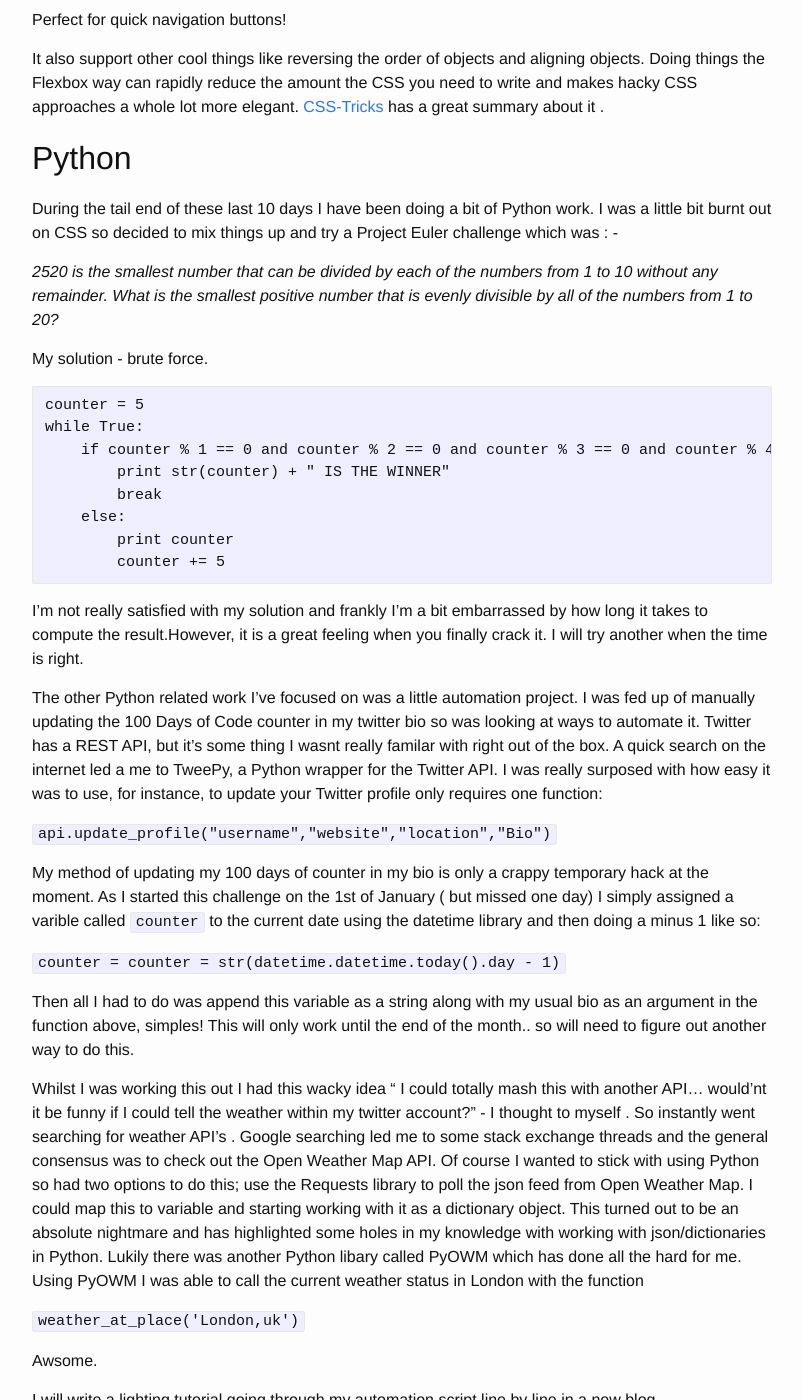
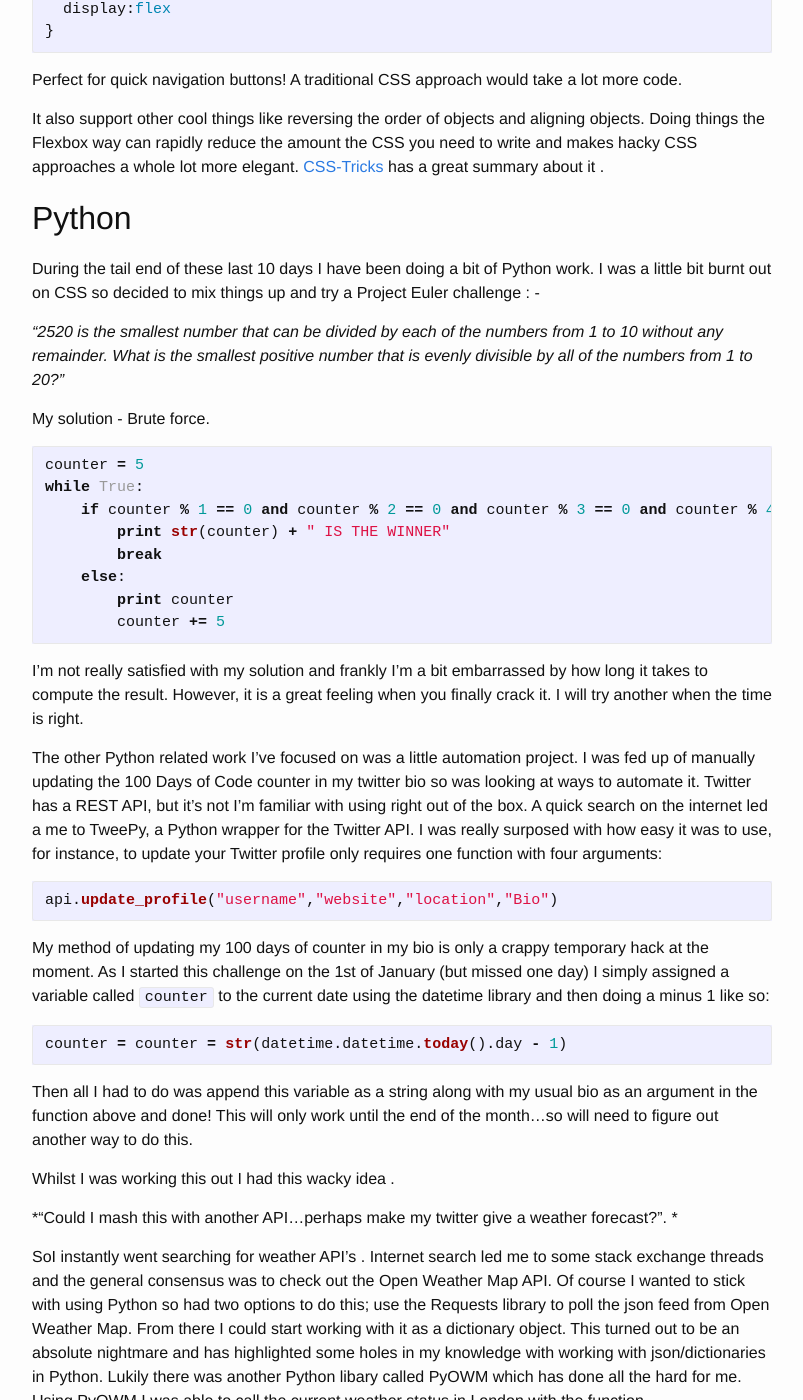
Before and after one commit to chiubaca/chiubaca.github.io, a Jekyll site: the page built from _posts/2017-01-11-day-10-update.markdown, in a window 1280 px wide and 1400 px high, scrolled down 863 px. Shown: the whole window, without its empty margins (238-1041 px from the left). Built offline with Jekyll 4.4.1, drawn with Linux system fonts in a browser that asks for light colours; some of the changed text lies outside the part shown.

Commit message:
fixed issues on day 10 blog

````diff
--- a/_posts/2017-01-11-day-10-update.markdown
+++ b/_posts/2017-01-11-day-10-update.markdown
@@ -11,29 +11,31 @@ I'm a bit late posting this! turns out squeezing in coding, fitness, cooking and
 
 ##CSS
 
-I've been focusing at lot of on getting my CSS fundamentals up to scratch which is something I have been working on before starting [#100DaysOfCode](https://twitter.com/hashtag/100DaysOfCode?src=hash) . I've been reading David S. McFarlands book, CSS - The Missing Manual and have learnt so much from it. The book covers everything - from the history of CSS , basic CSS to more advanced concepts and techniques such as responsive web design approaches, grid frame works , CSS pre-compilers, and general CSS best practices. What great about the is that is written in plain laymans and for mere mortals to understand . I really recommend it if you want to improve your knowledge of CSS.
+I've been focusing a lot of on getting my CSS fundamentals up to scratch which is something I have been working on before starting [#100DaysOfCode](https://twitter.com/hashtag/100DaysOfCode?src=hash) . I've been reading David S. McFarlands book, CSS - The Missing Manual and have learnt so much from it. The book covers everything - from the history of CSS , basic CSS to more advanced concepts and techniques such as responsive web design approaches, grid frame works , CSS pre-compilers, and general CSS best practices. What's great about the book is that it's written for mere mortals to understand . I really recommend it if you want to improve your knowledge of CSS.
 
 I've been playing around with [Skeleton](http://getskeleton.com/) , a really light weight CSS framework for responsive web pages, a nice alternative to Twitter Bootstrap. The whole thing is only ~400 lines of code which is awesome in my opinion. I have been able to read the source code and understand what the inner workings are doing.
 
-Additionally, I've learnt how Flexbox works and had the chance to get my hands dirty with it . When I initially first heard of Flexbox I assumed it was another CSS tool, but to my delight its native CSS. For anyone reading this who doesnt know what Flexbox is, It's a relatively new CSS module which is being supported by most browsers. It makes aligning and moving CSS objects a whole lot easier. For instance if you want to align some an unordered HTML list objects in a row( rather than stacked on top each other like they are by default ), the only would be
+Additionally, I've been getting my hands dirty with Flexbox . When I initially first heard of Flexbox I assumed it was another CSS tool, but to my delight it's native CSS functionality. For anyone reading this who doesnt know what Flexbox is, It's a relatively new CSS module which is being supported by most browsers. It makes aligning and moving CSS objects a whole lot easier. For instance if you want to align an unordered HTML list so it displays in a row rather than stacked on top each other like they are by default , you just need this bit of CSS.
 
-`ul{`
+```css
+ul{
   display:flex
-`}`
+}
+```
 
-Perfect for quick navigation buttons!
+Perfect for quick navigation buttons! A traditional CSS approach would take a lot more code.
 
 It also support other cool things like reversing the order of objects and  aligning objects. Doing things the Flexbox way can rapidly reduce the amount the CSS you need to write and makes hacky CSS approaches a whole lot more elegant. [CSS-Tricks]( https://css-tricks.com/snippets/css/a-guide-to-flexbox/) has a great summary about it .
 
 ## Python
 
-During the tail end of these last 10 days I have been doing a bit of Python work. I was a little bit burnt out on CSS so decided to mix things up and try a Project Euler challenge which was : -
+During the tail end of these last 10 days I have been doing a bit of Python work. I was a little bit burnt out on CSS so decided to mix things up and try a Project Euler challenge : -
 
-*2520 is the smallest number that can be divided by each of the numbers from 1 to 10 without any remainder. What is the smallest positive number that is evenly divisible by all of the numbers from 1 to 20?*
+*"2520 is the smallest number that can be divided by each of the numbers from 1 to 10 without any remainder. What is the smallest positive number that is evenly divisible by all of the numbers from 1 to 20?"*
 
-My solution - brute force.
+My solution - Brute force.
 
-```
+```python
 counter = 5
 while True:
     if counter % 1 == 0 and counter % 2 == 0 and counter % 3 == 0 and counter % 4 == 0 and counter % 5 == 0 and counter % 6 == 0 and counter % 7 == 0 and counter % 8 == 0 and counter % 9 == 0 and counter % 10 == 0 and counter % 11 == 0 and counter % 12 == 0 and counter % 13 == 0 and counter % 14 == 0 and counter % 15 == 0 and counter % 15 == 0 and counter % 16 == 0 and counter % 17 == 0 and counter % 18 == 0 and counter % 19 == 0 and counter % 20 == 0:
@@ -44,31 +46,39 @@ while True:
         counter += 5
 ```
 
-I'm not really satisfied with my solution and frankly I'm a bit embarrassed by how long it takes to compute the result.However, it is a great feeling when you finally crack it. I will try another when the time is right.
+I'm not really satisfied with my solution and frankly I'm a bit embarrassed by how long it takes to compute the result. However, it is a great feeling when you finally crack it. I will try another when the time is right.
 
-The other Python related work I've focused on was a  little automation project. I was fed up of manually updating the 100 Days of Code counter in my twitter bio so was looking at ways to automate it. Twitter has a REST API, but it's some thing  I wasnt really familar with right out of the box. A quick search on the internet led a me to TweePy, a Python wrapper for the Twitter API. I was really surposed with how easy it was to use, for instance, to update your Twitter profile only requires one function:
+The other Python related work I've focused on was a  little automation project. I was fed up of manually updating the 100 Days of Code counter in my twitter bio so was looking at ways to automate it. Twitter has a REST API, but it's not I'm familiar with using right out of the box. A quick search on the internet led a me to TweePy, a Python wrapper for the Twitter API. I was really surposed with how easy it was to use, for instance, to update your Twitter profile only requires one function with four arguments:
 
-``` api.update_profile("username","website","location","Bio") ```
+```python
+api.update_profile("username","website","location","Bio")
+```
 
-My method of updating my 100 days of  counter  in my bio is only a crappy temporary hack at the moment. As I started  this challenge on the 1st of January ( but missed one day) I simply assigned a varible called `counter` to  the current date using the datetime library and then doing a minus 1 like so:
+My method of updating my 100 days of  counter  in my bio is only a crappy temporary hack at the moment. As I started this challenge on the 1st of January (but missed one day) I simply assigned a variable called `counter` to  the current date using the datetime library and then doing a minus 1 like so:
 
-`counter = counter = str(datetime.datetime.today().day - 1)`
+```python
+counter = counter = str(datetime.datetime.today().day - 1)
+```
 
-Then all I had to do was append this variable as a string along with my usual bio as an argument in the function above, simples! This will only work until the end of the month.. so will need to figure out another way to do this.
+Then all I had to do was append this variable as a string along with my usual bio as an argument in the function above and done! This will only work until the end of the month...so will need to figure out another way to do this.
 
-Whilst I was working this out I had this wacky idea  " I could totally mash this with another API... would'nt it be funny if I could tell the weather within my twitter account?" - I thought to myself . So instantly went searching for weather API's . Google searching led me to some stack exchange threads and the general consensus was to check out the Open Weather Map API. Of course I wanted to stick with using Python so had two options to do this; use the Requests library  to poll the json feed from Open Weather Map. I could map this to variable and starting working with it as a dictionary object. This turned out to be an absolute nightmare and has highlighted some holes in my knowledge with working with json/dictionaries in Python. Lukily there was another Python libary called PyOWM which has done all the hard for me.  Using PyOWM I was able to call the current weather status in London with the function
+Whilst I was working this out I had this wacky idea .
+
+*"Could I mash this with another API...perhaps make my twitter give a weather forecast?". *
+
+SoI  instantly went searching for weather API's . Internet search led me to some stack exchange threads and the general consensus was to check out the Open Weather Map API. Of course I wanted to stick with using Python so had two options to do this; use the Requests library  to poll the json feed from Open Weather Map. From there I could start working with it as a dictionary object. This turned out to be an absolute nightmare and has highlighted some holes in my knowledge with working with json/dictionaries in Python. Lukily there was another Python libary called PyOWM which has done all the hard for me.  Using PyOWM I was able to call the current weather status in London with the function
 
 `weather_at_place('London,uk')`
 
-Awsome.
+Sweet.
 
-I will write a lighting tutorial going through my automation script line by line in a new blog.
+I will write a lighting tutorial going through my automation script line by line and explain how I mapped the weather forecast to emojis using unicode in a seperate blog.
 
 Once the script was working I was a able to set it as a daily scheduled task on PythonAnywhere and voila, everything was automated.
 
 ## Thoughts So Far
 
-Though initially the first couple of days were tough I find I'm enojoying this challenge more and more. The [#100DaysOfCode](https://twitter.com/hashtag/100DaysOfCode?src=hash) Twitter community is amazing and I've enjoyed interacting with others also participating challenge.
+Though initially the first couple of days were tough I find I'm enojoying this challenge more and more. The [#100DaysOfCode](https://twitter.com/hashtag/100DaysOfCode?src=hash) Twitter community is amazing and I''m' enjoying interacting with others also participating in the challenge.
 
 For the next 10 days I'm planning more CSS work . I want too play with Sass , disasemble this Jeklly blog and attempt to theme it from the ground up.
 
````
